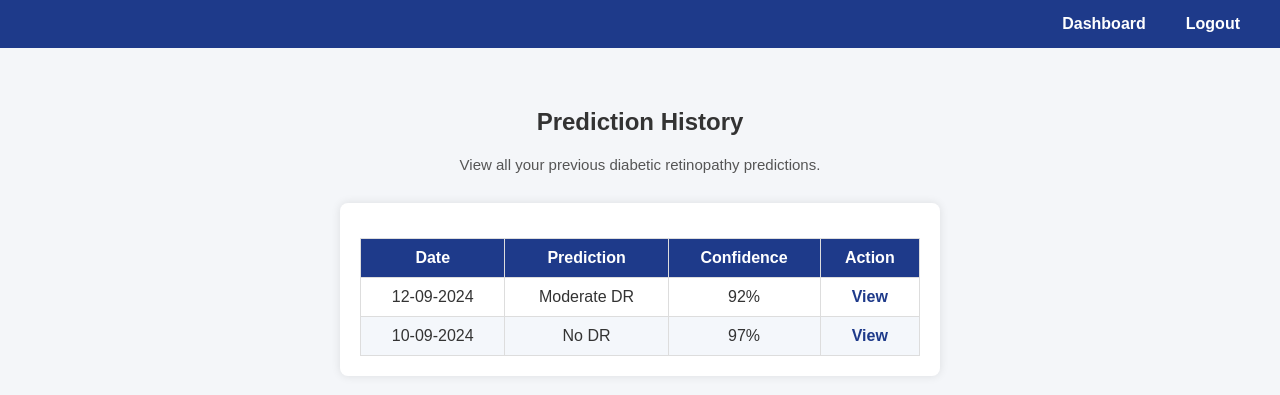
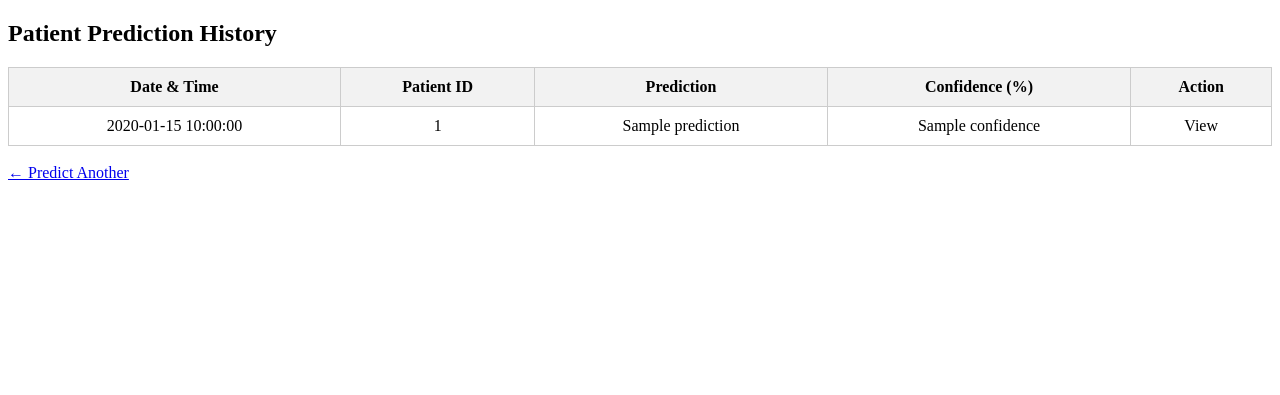
Before and after one commit to Aditi-Bari14/DR_WEB_APP, a Flask app: template frontend/templates/history.html in a window 1280 px wide. Shown: the top 395 px of the page. Run offline with Flask 3, Linux system fonts and the light colour scheme; the template is opened without the code that fills it: most values are stand-ins (such as "Sample title", 1, 10 or a date in 2020).

Commit message:
corrected app.py files

```diff
--- a/frontend/app.py
+++ b/frontend/app.py
@@ -3,6 +3,7 @@ import requests
 import os
 
 app = Flask(__name__)
+BACKEND_URL = "http://127.0.0.1:5000"
 
 UPLOAD_FOLDER = "uploads"
 os.makedirs(UPLOAD_FOLDER, exist_ok=True)
@@ -33,40 +34,14 @@ def dashboard():
     return render_template("dashboard.html")
 
 # -------------------------
-# PREDICTION
-# -------------------------
-@app.route("/predict", methods=["POST"])
-def predict():
-    image = request.files["image"]
-    image_path = os.path.join(UPLOAD_FOLDER, image.filename)
-    image.save(image_path)
-
-    age = request.form["age"]
-    hba1c = request.form["hba1c"]
-
-    files = {"image": open(image_path, "rb")}
-    data = {"age": age, "hba1c": hba1c}
-
-    response = requests.post(
-        "http://127.0.0.1:8000/predict",
-        files=files,
-        data=data
-    )
-
-    result = response.json()
-
-    return render_template(
-        "result.html",
-        prediction=result["prediction"],
-        confidence=result["confidence"]
-    )
-
-# -------------------------
 # HISTORY
 # -------------------------
-@app.route("/history")
-def history():
-    return render_template("history.html")
+@app.route("/view-history")
+def view_history():
+    response = requests.get(f"{BACKEND_URL}/api/history")
+    history = response.json()
+    return render_template("history.html", history=history)
+
 
 # -------------------------
 # EXPLAINABILITY (XAI)
@@ -88,6 +63,35 @@ def admin():
 def predict_dr_page():
     return render_template("predict.html")
 
+# -------------------------
+# PREDICTION
+# -------------------------
+@app.route("/predict", methods=["POST"])
+def predict():
+    image = request.files["image"]
+    image_path = os.path.join(UPLOAD_FOLDER, image.filename)
+    image.save(image_path)
+
+    files = {"image": open(image_path, "rb")}
+    data = {
+        "age": request.form["age"],
+        "hba1c": request.form["hba1c"],
+        "glucose_values": request.form["glucose_values"]
+    }
+
+    response = requests.post(
+        f"{BACKEND_URL}/api/predict",
+        files=files,
+        data=data
+    )
+
+    result = response.json()
+
+    return render_template(
+        "result.html",
+        prediction=result["prediction"],
+        confidence=result["confidence"]
+    )
 
 if __name__ == "__main__":
     app.run(port=3000, debug=True)
--- a/frontend/templates/history.html
+++ b/frontend/templates/history.html
@@ -2,58 +2,50 @@
 <html>
 <head>
     <title>Prediction History</title>
-    <link rel="stylesheet" href="{{ url_for('static', filename='style.css') }}">
+    <style>
+        table {
+            width: 100%;
+            border-collapse: collapse;
+        }
+        th, td {
+            padding: 10px;
+            border: 1px solid #ccc;
+            text-align: center;
+        }
+        th {
+            background-color: #f2f2f2;
+        }
+    </style>
 </head>
 <body>
 
-<!-- NAVBAR -->
-<div class="navbar">
-    <div class="nav-left"></div>
-    <div class="nav-right">
-        <a href="/dashboard">Dashboard</a>
-        <a href="/login">Logout</a>
-    </div>
-</div>
+<h2>Patient Prediction History</h2>
 
-
-<!-- HISTORY CONTAINER -->
-<div class="container">
-
-    <h2>Prediction History</h2>
-    <p class="subtitle">
-        View all your previous diabetic retinopathy predictions.
-    </p>
-
-    <!-- HISTORY TABLE -->
-    <div class="history-box">
 <table>
     <thead>
         <tr>
-                    <th>Date</th>
+            <th>Date & Time</th>
+            <th>Patient ID</th>
             <th>Prediction</th>
-                    <th>Confidence</th>
+            <th>Confidence (%)</th>
             <th>Action</th>
         </tr>
     </thead>
     <tbody>
-                <!-- Dummy data for now -->
+        {% for item in history %}
         <tr>
-                    <td>12-09-2024</td>
-                    <td>Moderate DR</td>
-                    <td>92%</td>
-                    <td><a href="/explainability">View</a></td>
+            <td>{{ item.date }}</td>
+            <td>{{ item.patient_id }}</td>
+            <td>{{ item.prediction }}</td>
+            <td>{{ item.confidence }}</td>
+            <td>View</td>
         </tr>
-                <tr>
-                    <td>10-09-2024</td>
-                    <td>No DR</td>
-                    <td>97%</td>
-                    <td><a href="/explainability">View</a></td>
-                </tr>
+        {% endfor %}
     </tbody>
 </table>
-    </div>
 
-</div>
+<br>
+<a href="/predict">← Predict Another</a>
 
 </body>
 </html>
--- a/frontend/templates/predict.html
+++ b/frontend/templates/predict.html
@@ -32,6 +32,9 @@
       <label>HbA1c</label>
       <input type="text" name="hba1c" required>
 
+      <label>Glucose readings (comma-separated):</label>
+      <input type="text" name="glucose_values" placeholder="100,110,120,115" required><br><br>
+
       <button type="submit">Predict DR</button>
     </form>
   </div>
--- a/frontend/templates/result.html
+++ b/frontend/templates/result.html
@@ -40,7 +40,7 @@
 
     <div style="margin-top: 25px;">
       <a href="/predict-dr" class="nav-link-btn">Predict Another</a>
-      <a href="/history" class="nav-link-btn">View History</a>
+      <a href="/view-history" class="nav-link-btn">View History</a>
     </div>
   </div>
 </div>
```
Also changed, not shown: backend/app.py (+40 -17 lines), ml_service/app.py (+43 -41 lines), ml_service/history.json (added, +34 -0 lines). Lines whose indentation alone changed are shown as unchanged.
